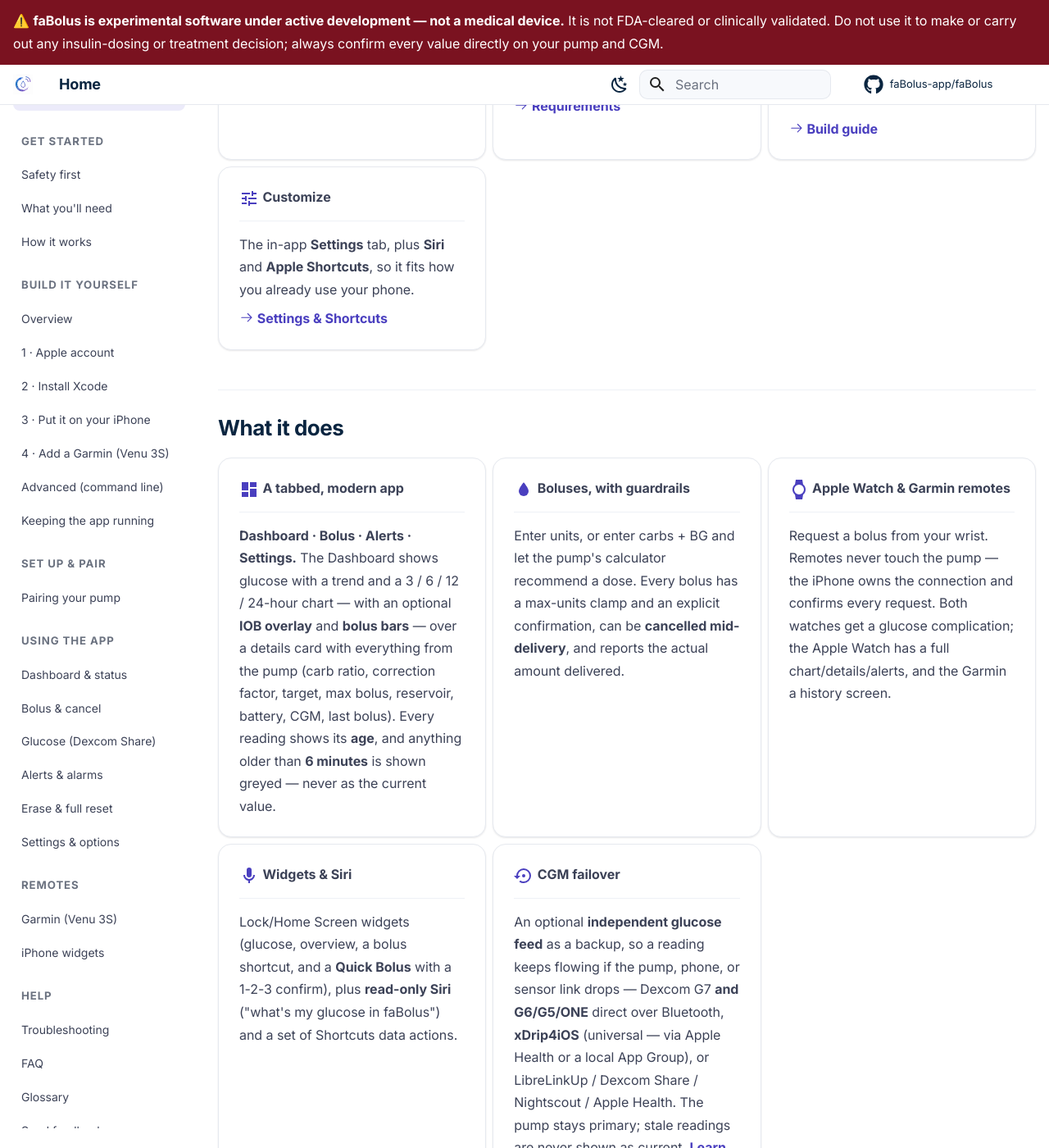
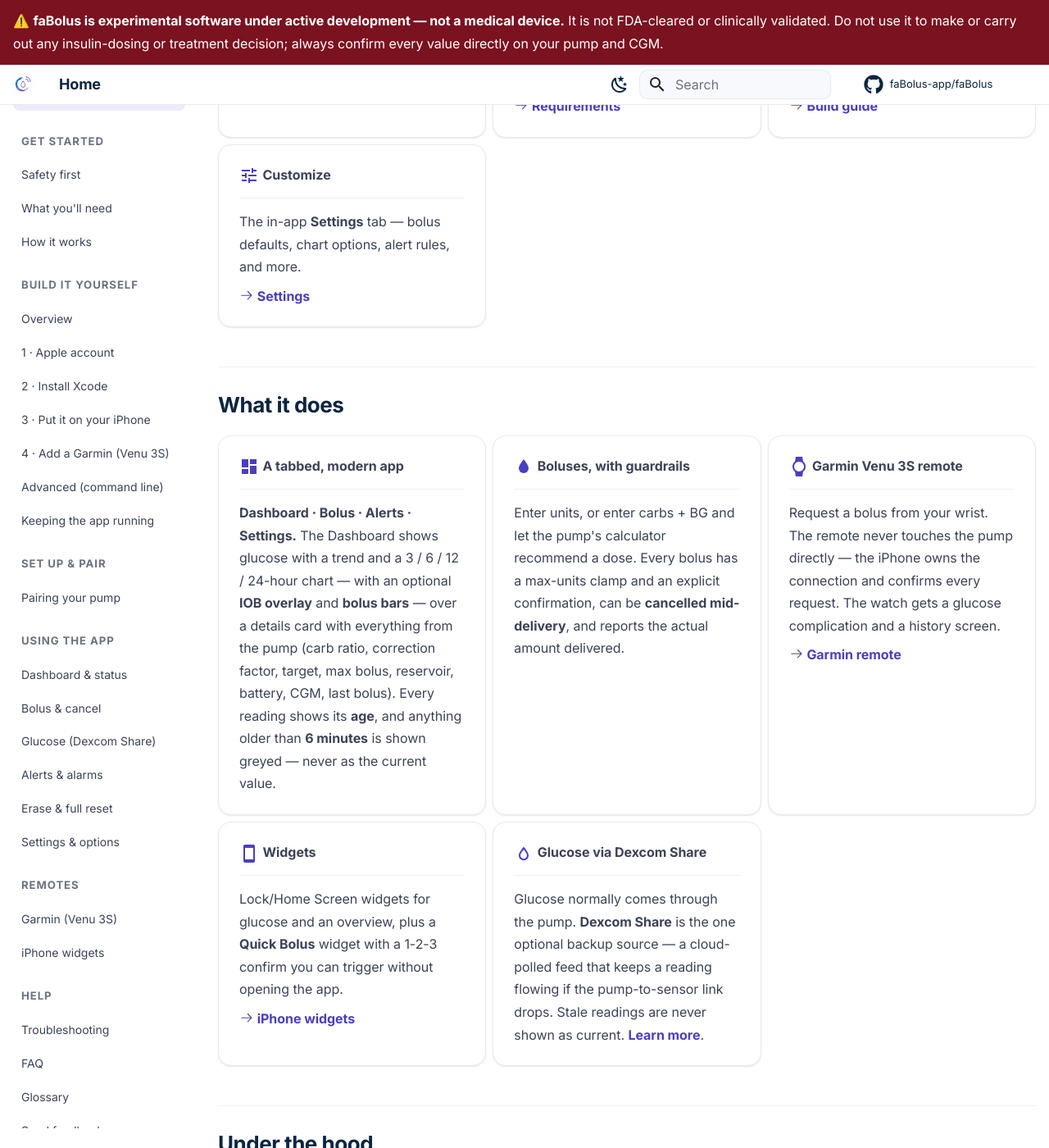
Before and after one commit to faBolus-app/faBolus, an MkDocs documentation site: the page built from docs/index.md, in a window 1280 px wide and 1400 px high, scrolled down 1135 px. Shown: the whole window at 82% size. Built offline with MkDocs 1.6.1 and Material for MkDocs 9.7.7, drawn with Linux system fonts in a browser that asks for light colours; comment, search, counter and statistics services are not loaded; some of the changed text lies outside the part shown.

Commit message:
docs(09.6-01): rewrite index.md as narrow-main voice pilot
- hero narrows remote surfaces to iPhone, Garmin Venu 3S, and widgets; drops
  Apple Watch and reframes Mobi as unsupported in this version
- Customize card points at Settings only (Siri/Shortcuts wording dropped)
- What it does: Apple Watch & Garmin remotes -> Garmin Venu 3S remote card;
  Widgets & Siri -> Widgets-only card; CGM failover card replaced with a
  Dexcom Share glucose card linking operate/glucose.md
- build guide + repo table drop the Apple Watch build step / remote mention
- scan.py --min-severity high: clean

```diff
--- a/docs/index.md
+++ b/docs/index.md
@@ -9,9 +9,8 @@
 # faBolus — your pump, on your wrist and your phone.
 
 faBolus is a remote for insulin pumps: see your glucose and pump status at a glance, and deliver a
-bolus from your iPhone, Apple Watch, or Garmin device — a watch or a cycling computer. It currently
-supports the **Tandem t:slim X2 / Mobi** pump, and the **Garmin Venu 3S** is the tested Garmin
-device.
+bolus from your **iPhone**, a **Garmin Venu 3S**, or a Home/Lock Screen widget. It supports the
+**Tandem t:slim X2** — the Mobi isn't supported in this version.
 
 <span class="cx2-cta" markdown>
 [Build it yourself :material-arrow-right:](build/index.md){ .md-button .md-button--primary }
@@ -48,8 +47,8 @@
 
     ---
 
-    A step-by-step, no-experience-required guide: Apple account → Xcode → your iPhone, Apple
-    Watch, and Garmin.
+    A step-by-step, no-experience-required guide: Apple account → Xcode → your iPhone and
+    Garmin.
 
     [:octicons-arrow-right-24: Build guide](build/index.md)
 
@@ -57,10 +56,9 @@
 
     ---
 
-    The in-app **Settings** tab, plus **Siri** and **Apple Shortcuts**, so it fits how you
-    already use your phone.
+    The in-app **Settings** tab — bolus defaults, chart options, alert rules, and more.
 
-    [:octicons-arrow-right-24: Settings & Shortcuts](customize/settings.md)
+    [:octicons-arrow-right-24: Settings](customize/settings.md)
 
 </div>
 
@@ -86,31 +84,32 @@
     bolus has a max-units clamp and an explicit confirmation, can be **cancelled mid-delivery**,
     and reports the actual amount delivered.
 
--   :material-watch:{ .lg .middle } **Apple Watch & Garmin remotes**
+-   :material-watch:{ .lg .middle } **Garmin Venu 3S remote**
 
     ---
 
-    Request a bolus from your wrist. Remotes never touch the pump — the iPhone owns the
-    connection and confirms every request. Both watches get a glucose complication; the Apple
-    Watch has a full chart/details/alerts, and the Garmin a history screen.
+    Request a bolus from your wrist. The remote never touches the pump directly — the iPhone owns
+    the connection and confirms every request. The watch gets a glucose complication and a
+    history screen.
 
--   :material-microphone:{ .lg .middle } **Widgets & Siri**
+    [:octicons-arrow-right-24: Garmin remote](remotes/garmin.md)
+
+-   :material-cellphone:{ .lg .middle } **Widgets**
 
     ---
 
-    Lock/Home Screen widgets (glucose, overview, a bolus shortcut, and a **Quick Bolus** with a
-    1-2-3 confirm), plus **read-only Siri** ("what's my glucose in faBolus") and a set of
-    Shortcuts data actions.
+    Lock/Home Screen widgets for glucose and an overview, plus a **Quick Bolus** widget with a
+    1-2-3 confirm you can trigger without opening the app.
 
--   :material-backup-restore:{ .lg .middle } **CGM failover**
+    [:octicons-arrow-right-24: iPhone widgets](remotes/iphone-widgets.md)
+
+-   :material-water-outline:{ .lg .middle } **Glucose via Dexcom Share**
 
     ---
 
-    An optional **independent glucose feed** as a backup, so a reading keeps flowing if the pump,
-    phone, or sensor link drops — Dexcom G7 **and G6/G5/ONE** direct over Bluetooth, **xDrip4iOS**
-    (universal — via Apple Health or a local App Group), or LibreLinkUp / Dexcom Share / Nightscout /
-    Apple Health.
-    The pump stays primary; stale readings are never shown as current. [Learn more](operate/cgm-failover.md).
+    Glucose normally comes through the pump. **Dexcom Share** is the one optional backup source —
+    a cloud-polled feed that keeps a reading flowing if the pump-to-sensor link drops. Stale
+    readings are never shown as current. [Learn more](operate/glucose.md).
 
 </div>
 
@@ -121,7 +120,7 @@
 | Repository | What it is |
 | --- | --- |
 | **[TandemKit](https://github.com/faBolus-app/TandemKit)** | The Swift protocol / auth / Bluetooth core: message framing, HMAC signing, pairing, Core Bluetooth. Every outgoing message is tested byte-for-byte against the [pumpX2](https://github.com/jwoglom/pumpx2) `cliparser` oracle. |
-| **[faBolus](https://github.com/faBolus-app/faBolus)** | The faBolus iPhone app, Apple Watch remote, iPhone widgets, and the shared phone↔remote command contract. Consumes TandemKit. |
+| **[faBolus](https://github.com/faBolus-app/faBolus)** | The faBolus iPhone app, iPhone widgets, and the shared phone↔remote command contract. Consumes TandemKit. |
 | **[faBolusGarmin](https://github.com/faBolus-app/faBolusGarmin)** | The faBolus Garmin (Connect IQ) watch remote. Pairs to the iPhone app. |
 
 !!! quote "Built on pumpX2 — thank you, James Woglom"
```
